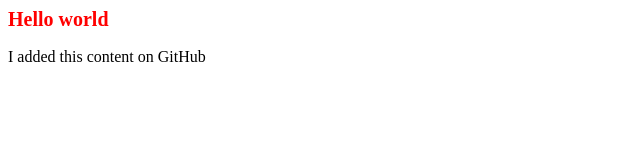
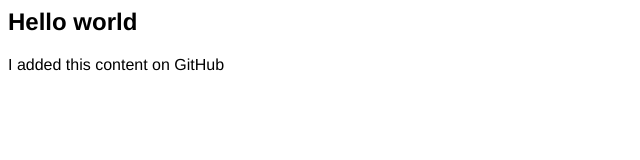
Before and after one commit to itsemi/FirstTry, a plain HTML site: page index.html in a window 1280 px wide. Shown: the whole page, without its empty margins (0-640 px from the left). Drawn offline with Linux system fonts and the light colour scheme.

Commit message:
added style

```diff
--- a/index.html
+++ b/index.html
@@ -1,11 +1,9 @@
 <html>
 <head>
 <title>test</title>
+
+<link rel="stylesheet" href="style.css" media="screen">
 </head>
-<style>
-h2{color:red;
-font-size:20px;}
-</style>
 <body>
 <h2>Hello world</h2>
 <p>I added this content on GitHub</p>
--- /dev/null
+++ b/style.css
@@ -0,0 +1,3 @@
+body{
+font-family:"Helvetica Neue", Arial, Sans-serif;
+}
```
